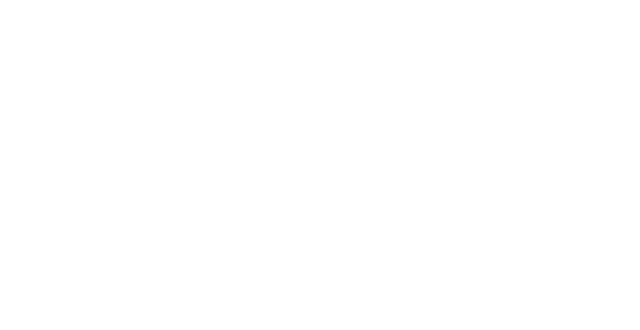
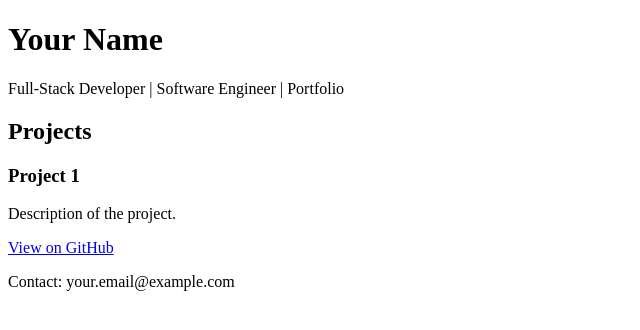
Before and after one commit to kenakhtar/kenakhtar.github.io, a plain HTML site: page index.html in a window 1280 px wide. Shown: the whole page, without its empty margins (0-640 px from the left). Drawn offline with Linux system fonts and the light colour scheme.

Commit message:
Update index.html

```diff
--- a/index.html
+++ b/index.html
@@ -3,9 +3,25 @@
 <head>
     <meta charset="UTF-8">
     <meta name="viewport" content="width=device-width, initial-scale=1.0">
-    <title>Document</title>
+    <title>Your Name | Portfolio</title>
+    <link rel="stylesheet" href="style.css">
 </head>
 <body>
-
+    <header>
+        <h1>Your Name</h1>
+        <p>Full-Stack Developer | Software Engineer | Portfolio</p>
+    </header>
+    <section>
+        <h2>Projects</h2>
+        <div class="project">
+            <h3>Project 1</h3>
+            <p>Description of the project.</p>
+            <a href="https://github.com/username/project1" target="_blank">View on GitHub</a>
+        </div>
+        <!-- Add more projects similarly -->
+    </section>
+    <footer>
+        <p>Contact: your.email@example.com</p>
+    </footer>
 </body>
 </html>
```
